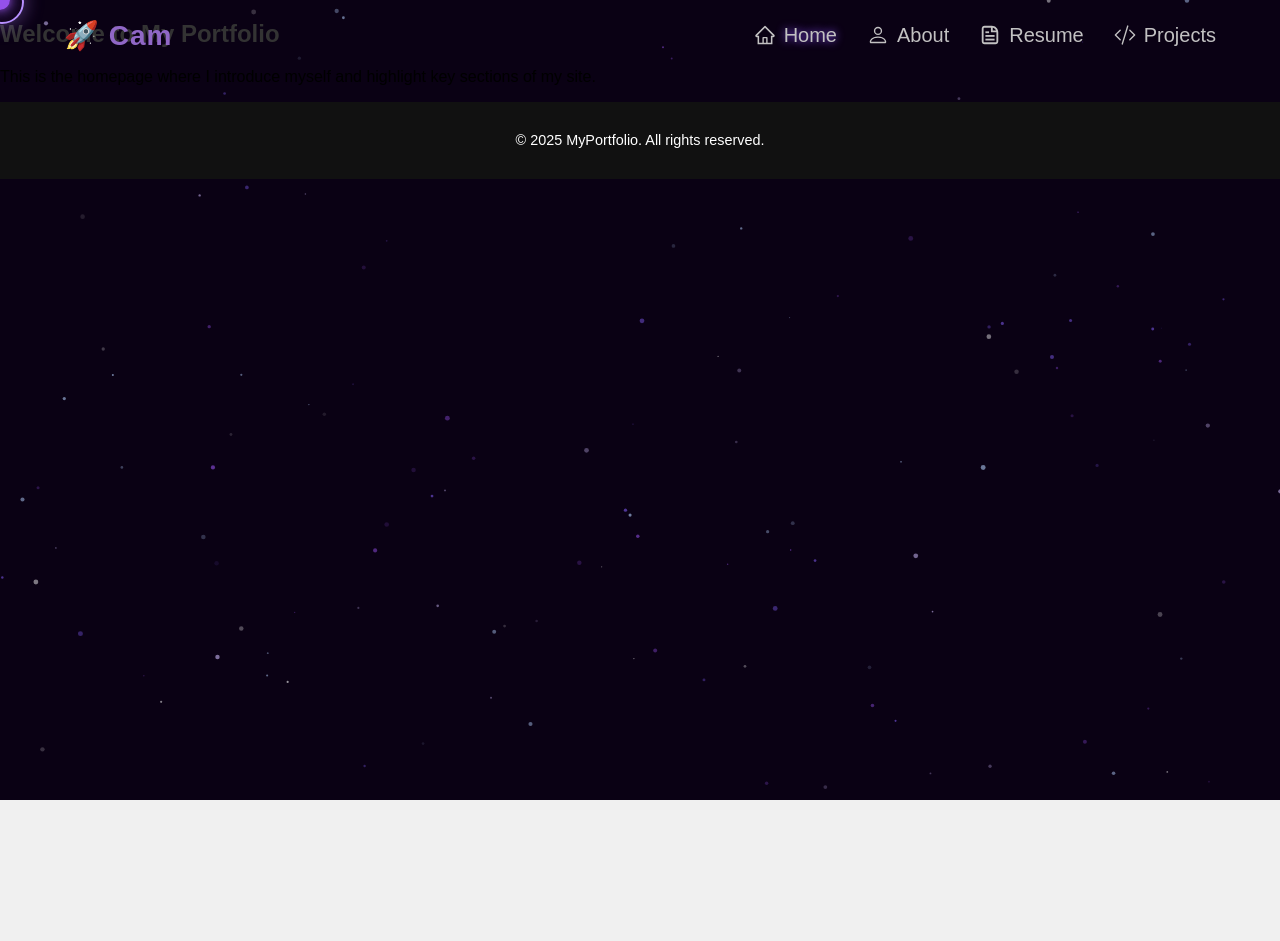
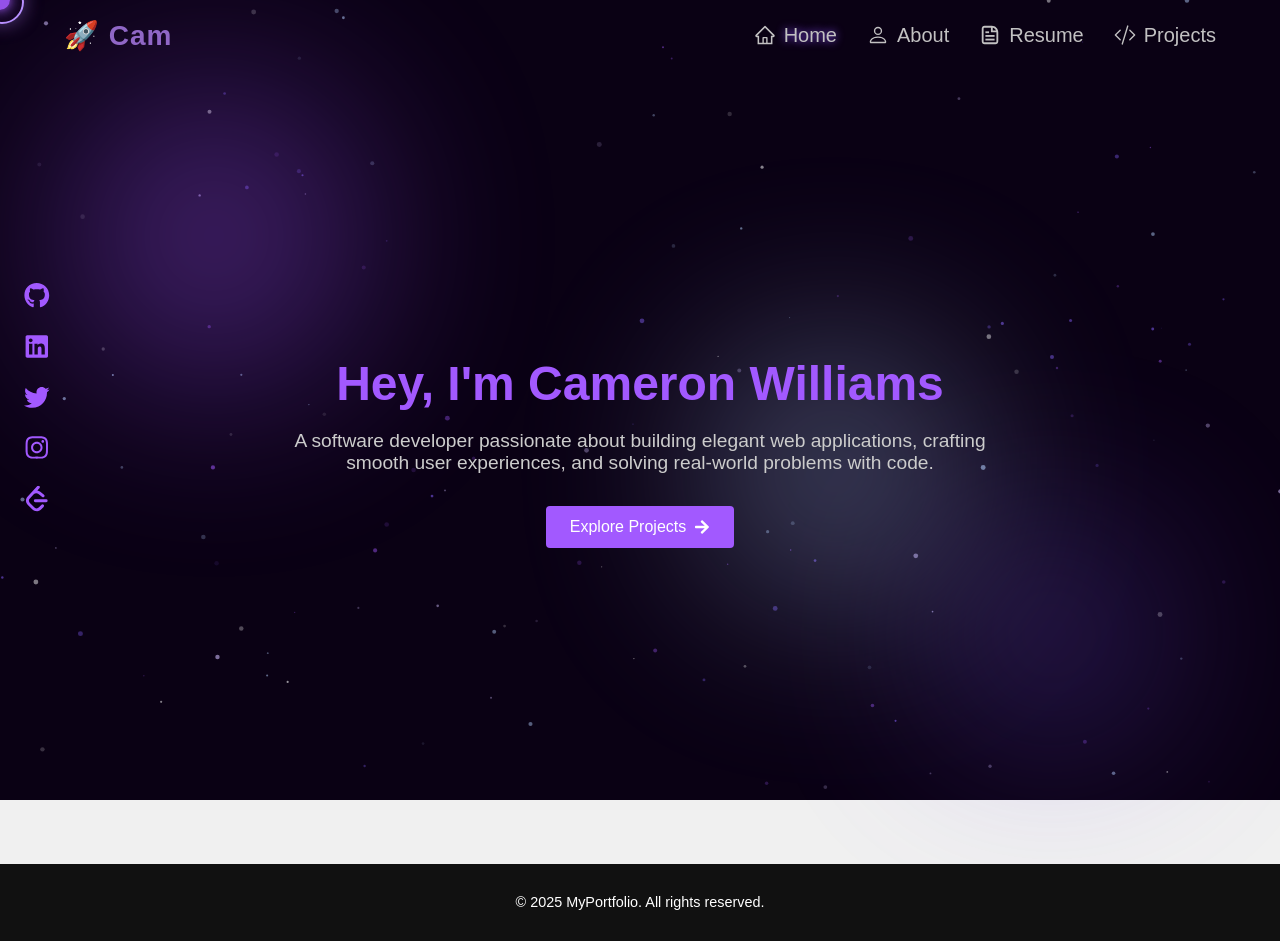
Before and after one commit to camwillm/PortfolioMain2025, a React (Vite) app in the folder portfolio2025/: page / in a window 1280 px wide. Before the commit the page ends 800 px from the top, so only its background shows below. Built offline with nearby package versions, Linux system fonts and the light colour scheme.

Commit message:
Home page

```diff
--- a/portfolio2025/src/camspages/Home.scss
+++ b/portfolio2025/src/camspages/Home.scss
@@ -1,14 +1,117 @@
 .home-page {
-    padding: 2rem;
-    text-align: center;
+    position: relative;
+    padding: 4rem 2rem;
+    min-height: 100vh;
+    display: flex;
+    align-items: center;
+    justify-content: center;
+    color: #e7e7e7;
+    font-family: 'Raleway', sans-serif;
 
-    h1 {
-        font-size: 3rem;
-        color: #222;
+    .intro-text {
+        max-width: 700px;
+        text-align: center;
+
+        h1 {
+            font-size: 3rem;
+            margin-bottom: 1rem;
+            color: #a259ff;
+        }
+
+        p {
+            font-size: 1.2rem;
+            margin-bottom: 2rem;
+            color: #ccc;
+        }
+
+        .explore-btn {
+            display: inline-flex;
+            align-items: center;
+            padding: 0.75rem 1.5rem;
+            background-color: #a259ff;
+            color: #fff;
+            font-size: 1rem;
+            border: none;
+            border-radius: 4px;
+            text-decoration: none;
+            transition: background-color 0.3s ease;
+
+            .icon {
+                margin-left: 0.5rem;
+            }
+
+            &:hover {
+                background-color: #7e5bef;
+            }
+        }
     }
 
-    p {
-        font-size: 1.2rem;
-        color: #666;
+    .background-visual {
+        position: absolute;
+        top: 0;
+        left: 0;
+        width: 100%;
+        height: 100%;
+        overflow: hidden;
+        z-index: -1;
+
+        .blur-circle {
+            position: absolute;
+            border-radius: 50%;
+            filter: blur(100px);
+            opacity: 0.4;
+        }
+
+        .circle1 {
+            width: 300px;
+            height: 300px;
+            background: #a259ff;
+            top: 10%;
+            left: 5%;
+        }
+
+        .circle2 {
+            width: 200px;
+            height: 200px;
+            background: #7e5bef;
+            bottom: 15%;
+            right: 10%;
+        }
+
+        .circle3 {
+            width: 250px;
+            height: 250px;
+            background: #b4d2ff;
+            top: 40%;
+            right: 25%;
+        }
+    }
+
+    .social-sidebar {
+        position: fixed;
+        top: 50%;
+        left: 1.5rem;
+        transform: translateY(-50%);
+        display: flex;
+        flex-direction: column;
+        gap: 1.2rem;
+        z-index: 9999;
+
+        a {
+            color: #a259ff;
+            font-size: 1.6rem;
+            transition: all 0.3s ease;
+
+            &:hover {
+                color: #ffffff;
+                transform: scale(1.2);
+            }
+        }
+    }
+
+    @media (max-width: 768px) {
+        .social-sidebar {
+            display: none;
+        }
     }
 }
--- a/portfolio2025/src/camspages/home.tsx
+++ b/portfolio2025/src/camspages/home.tsx
@@ -1,12 +1,47 @@
-import './Home.scss';
+import "./Home.scss";
+import { Link } from "react-router-dom";
+import { FaArrowRight, FaGithub, FaLinkedin, FaTwitter, FaInstagram } from "react-icons/fa";
+import { SiLeetcode } from "react-icons/si";
 
-const home = () => {
+const Home = () => {
     return (
-        <section className="home">
-            <h1>Welcome to My Portfolio</h1>
-            <p>This is the homepage where I introduce myself and highlight key sections of my site.</p>
+        <section className="home-page">
+            <div className="social-sidebar fixed">
+                <a href="https://github.com/camwillm" target="_blank" rel="noopener noreferrer">
+                    <FaGithub />
+                </a>
+                <a href="https://linkedin.com/in/camwillm" target="_blank" rel="noopener noreferrer">
+                    <FaLinkedin />
+                </a>
+                <a href="https://twitter.com/camwillm" target="_blank" rel="noopener noreferrer">
+                    <FaTwitter />
+                </a>
+                <a href="https://instagram.com/camwillm" target="_blank" rel="noopener noreferrer">
+                    <FaInstagram />
+                </a>
+                <a href="https://leetcode.com/your_leetcode" target="_blank" rel="noopener noreferrer">
+                    <SiLeetcode />
+                </a>
+            </div>
+
+            <div className="intro-text">
+                <h1>Hey, I'm Cameron Williams</h1>
+                <p>
+                    A software developer passionate about building elegant web applications,
+                    crafting smooth user experiences, and solving real-world problems with code.
+                </p>
+                <Link to="/projects" className="explore-btn">
+                    Explore Projects <FaArrowRight className="icon" />
+                </Link>
+            </div>
+
+            <div className="background-visual">
+                <div className="blur-circle circle1"></div>
+                <div className="blur-circle circle2"></div>
+                <div className="blur-circle circle3"></div>
+            </div>
         </section>
     );
 };
 
-export default home;
+export default Home;
```
